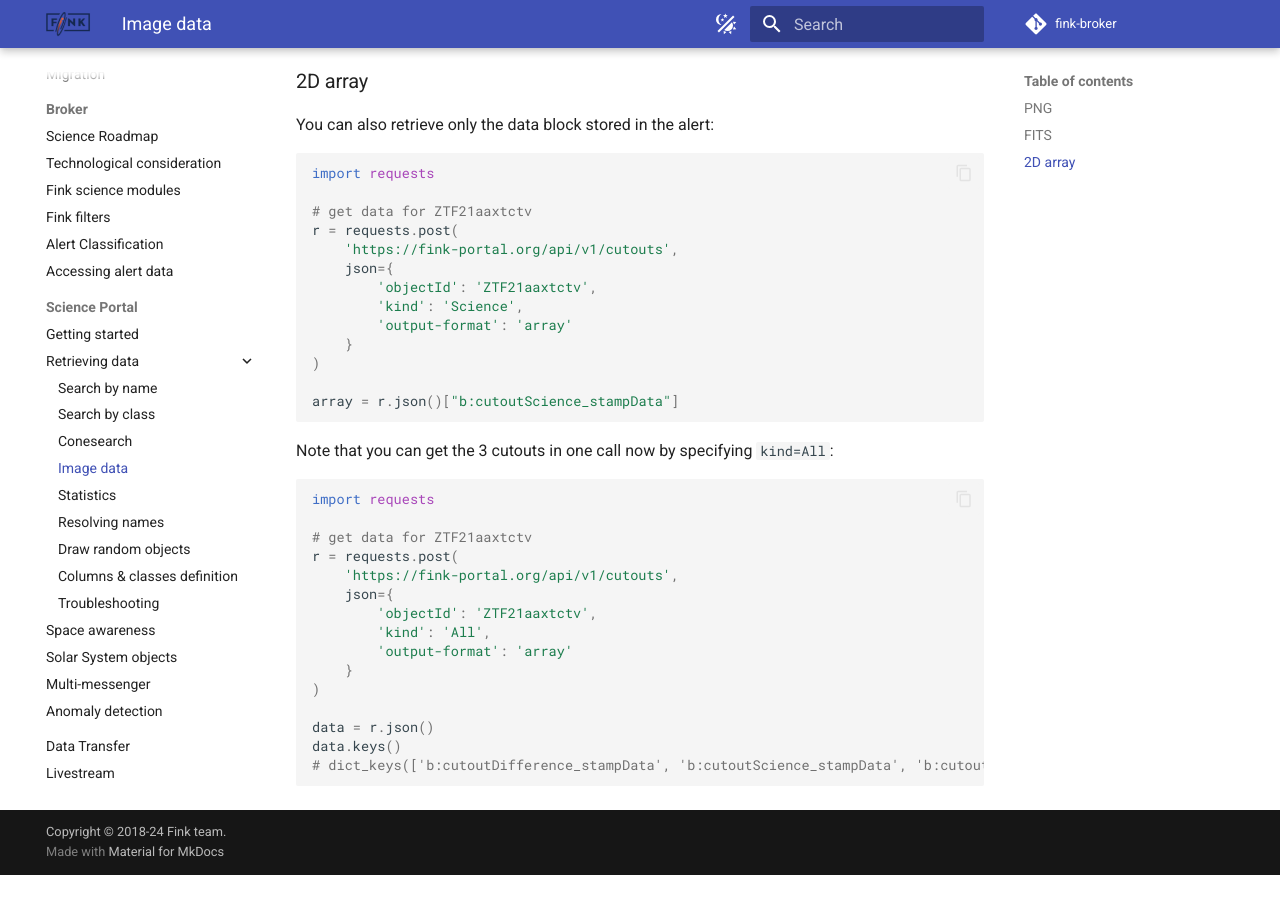
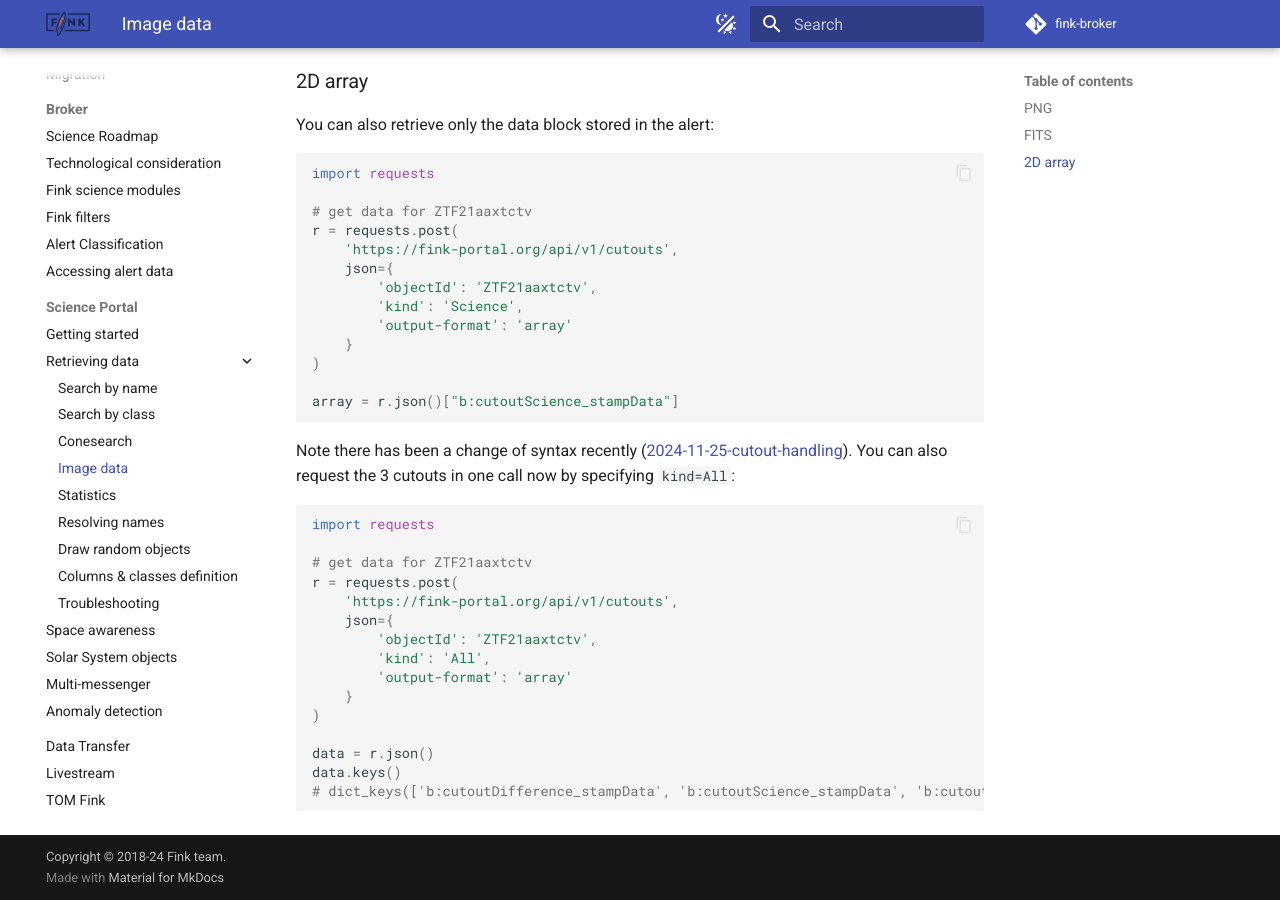
Before and after one commit to astrolabsoftware/fink, an MkDocs documentation site: the page built from docs/services/search/imagesearch.md, in a window 1280 px wide and 900 px high, scrolled down 2762 px. Built offline with MkDocs 1.6.1 and Material for MkDocs 9.7.7, drawn with Linux system fonts in a browser that asks for light colours; comment, search, counter and statistics services are not loaded; before the commit the page ends 3637 px from its top, so only the background shows below that.

Commit message:
Better explanation

````diff
--- a/docs/services/search/imagesearch.md
+++ b/docs/services/search/imagesearch.md
@@ -159,7 +159,7 @@ r = requests.post(
 array = r.json()["b:cutoutScience_stampData"]
 ```
 
-Note that you can get the 3 cutouts in one call now by specifying `kind=All`:
+Note there has been a change of syntax recently ([2024-11-25-cutout-handling](https://fink-broker.readthedocs.io/en/latest/migration/#2024-11-25-cutout-handling)). You can also request the 3 cutouts in one call now by specifying `kind=All`:
 
 ```python
 import requests
````
